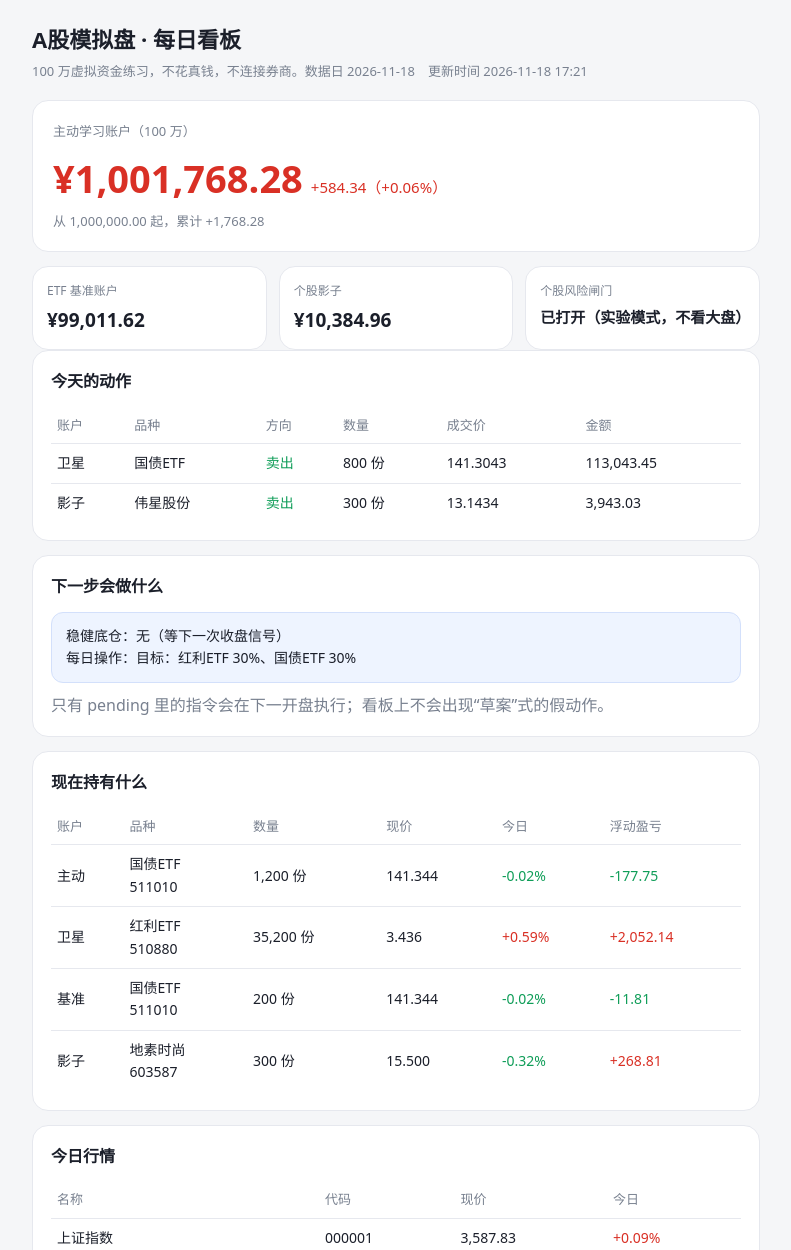
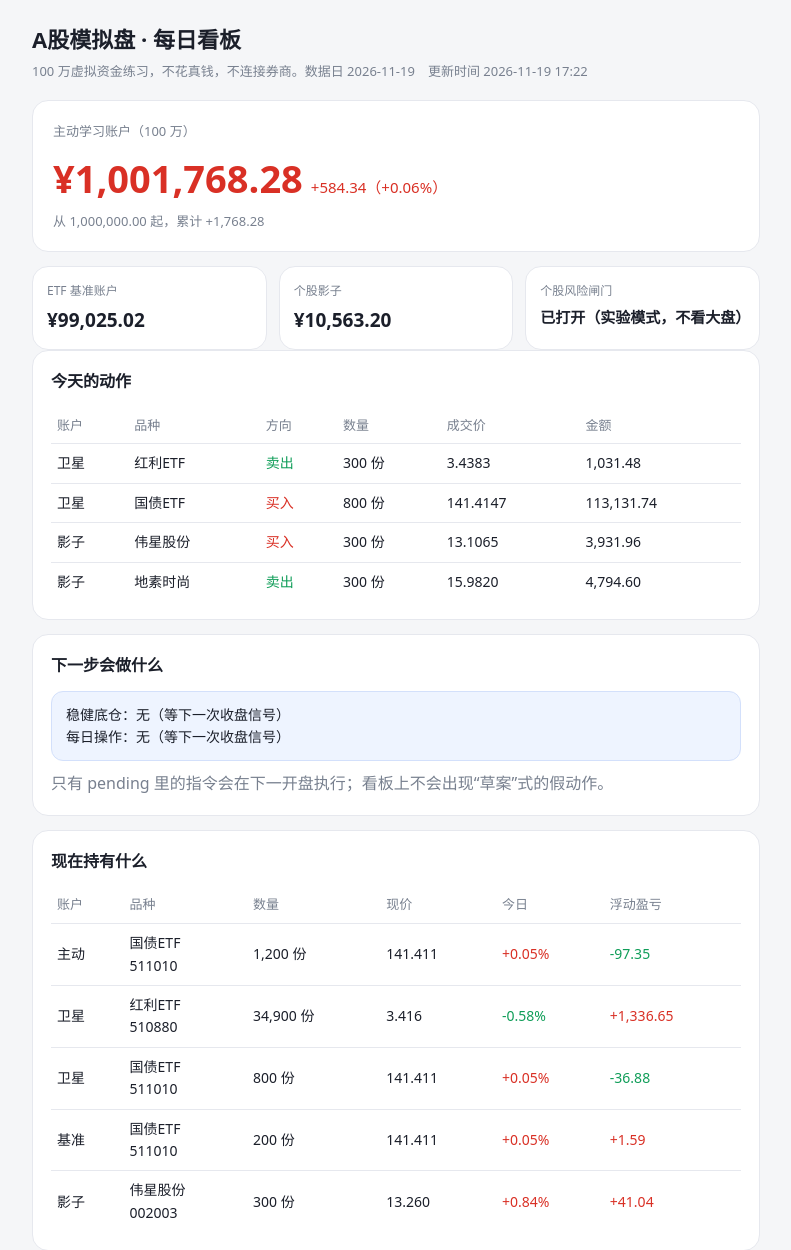
Before and after one commit to LE-CXR/ashare-paper, a plain HTML site: page index.html in a window 1280 px wide. Shown: the top 1250 px of the page, without its empty margins (244-1035 px from the left). Drawn offline with Linux system fonts and the light colour scheme.

Commit message:
chore: 更新看板 2026-11-19 17:22

```diff
--- a/index.html
+++ b/index.html
@@ -33,7 +33,7 @@ footer{color:var(--muted);font-size:12px;margin-top:20px;text-align:center}
 @media(max-width:520px){.grid{grid-template-columns:1fr}.hero .big{font-size:32px}}
 </style></head><body><div class="wrap">
 <h1>A股模拟盘 · 每日看板</h1>
-<div class="sub">100 万虚拟资金练习，不花真钱，不连接券商。数据日 2026-11-18　更新时间 2026-11-18 17:21</div>
+<div class="sub">100 万虚拟资金练习，不花真钱，不连接券商。数据日 2026-11-19　更新时间 2026-11-19 17:22</div>
 
 <div class="hero">
   <div class="label">主动学习账户（100 万）</div>
@@ -42,33 +42,33 @@ footer{color:var(--muted);font-size:12px;margin-top:20px;text-align:center}
 </div>
 
 <div class="grid">
-  <div class="tile"><div class="k">ETF 基准账户</div><div class="v">¥99,011.62</div></div>
-  <div class="tile"><div class="k">个股影子</div><div class="v">¥10,384.96</div></div>
+  <div class="tile"><div class="k">ETF 基准账户</div><div class="v">¥99,025.02</div></div>
+  <div class="tile"><div class="k">个股影子</div><div class="v">¥10,563.20</div></div>
   <div class="tile"><div class="k">个股风险闸门</div><div class="v" style="font-size:15px">已打开（实验模式，不看大盘）</div></div>
 </div>
 
 <div class="card">
   <h2>今天的动作</h2>
-  <table><thead><tr><th>账户</th><th>品种</th><th>方向</th><th>数量</th><th>成交价</th><th>金额</th></tr></thead><tbody><tr><td>卫星</td><td>国债ETF</td><td class="down">卖出</td><td>800 份</td><td>141.3043</td><td>113,043.45</td></tr><tr><td>影子</td><td>伟星股份</td><td class="down">卖出</td><td>300 份</td><td>13.1434</td><td>3,943.03</td></tr></tbody></table>
+  <table><thead><tr><th>账户</th><th>品种</th><th>方向</th><th>数量</th><th>成交价</th><th>金额</th></tr></thead><tbody><tr><td>卫星</td><td>红利ETF</td><td class="down">卖出</td><td>300 份</td><td>3.4383</td><td>1,031.48</td></tr><tr><td>卫星</td><td>国债ETF</td><td class="up">买入</td><td>800 份</td><td>141.4147</td><td>113,131.74</td></tr><tr><td>影子</td><td>伟星股份</td><td class="up">买入</td><td>300 份</td><td>13.1065</td><td>3,931.96</td></tr><tr><td>影子</td><td>地素时尚</td><td class="down">卖出</td><td>300 份</td><td>15.9820</td><td>4,794.60</td></tr></tbody></table>
 </div>
 
 <div class="card">
   <h2>下一步会做什么</h2>
   <div class="next">
     <div>稳健底仓：无（等下一次收盘信号）</div>
-    <div>每日操作：目标：红利ETF 30%、国债ETF 30%</div>
+    <div>每日操作：无（等下一次收盘信号）</div>
   </div>
   <p class="quiet" style="margin-top:10px">只有 pending 里的指令会在下一开盘执行；看板上不会出现“草案”式的假动作。</p>
 </div>
 
 <div class="card">
   <h2>现在持有什么</h2>
-  <table><thead><tr><th>账户</th><th>品种</th><th>数量</th><th>现价</th><th>今日</th><th>浮动盈亏</th></tr></thead><tbody><tr><td>主动</td><td>国债ETF<br><span class="muted">511010</span></td><td>1,200 份</td><td>141.344</td><td><span class="down">-0.02%</span></td><td><span class="down">-177.75</span></td></tr><tr><td>卫星</td><td>红利ETF<br><span class="muted">510880</span></td><td>35,200 份</td><td>3.436</td><td><span class="up">+0.59%</span></td><td><span class="up">+2,052.14</span></td></tr><tr><td>基准</td><td>国债ETF<br><span class="muted">511010</span></td><td>200 份</td><td>141.344</td><td><span class="down">-0.02%</span></td><td><span class="down">-11.81</span></td></tr><tr><td>影子</td><td>地素时尚<br><span class="muted">603587</span></td><td>300 份</td><td>15.500</td><td><span class="down">-0.32%</span></td><td><span class="up">+268.81</span></td></tr></tbody></table>
+  <table><thead><tr><th>账户</th><th>品种</th><th>数量</th><th>现价</th><th>今日</th><th>浮动盈亏</th></tr></thead><tbody><tr><td>主动</td><td>国债ETF<br><span class="muted">511010</span></td><td>1,200 份</td><td>141.411</td><td><span class="up">+0.05%</span></td><td><span class="down">-97.35</span></td></tr><tr><td>卫星</td><td>红利ETF<br><span class="muted">510880</span></td><td>34,900 份</td><td>3.416</td><td><span class="down">-0.58%</span></td><td><span class="up">+1,336.65</span></td></tr><tr><td>卫星</td><td>国债ETF<br><span class="muted">511010</span></td><td>800 份</td><td>141.411</td><td><span class="up">+0.05%</span></td><td><span class="down">-36.88</span></td></tr><tr><td>基准</td><td>国债ETF<br><span class="muted">511010</span></td><td>200 份</td><td>141.411</td><td><span class="up">+0.05%</span></td><td><span class="up">+1.59</span></td></tr><tr><td>影子</td><td>伟星股份<br><span class="muted">002003</span></td><td>300 份</td><td>13.260</td><td><span class="up">+0.84%</span></td><td><span class="up">+41.04</span></td></tr></tbody></table>
 </div>
 
 <div class="card">
   <h2>今日行情</h2>
-  <table><thead><tr><th>名称</th><th>代码</th><th>现价</th><th>今日</th></tr></thead><tbody><tr><td>上证指数</td><td>000001</td><td>3,587.83</td><td><span class="up">+0.09%</span></td></tr><tr><td>创业板指</td><td>399006</td><td>2,311.62</td><td><span class="up">+0.85%</span></td></tr><tr><td>沪深300</td><td>000300</td><td>3,983.77</td><td><span class="up">+0.18%</span></td></tr><tr><td>国债ETF国泰</td><td>511010</td><td>141.344</td><td><span class="down">-0.02%</span></td></tr><tr><td>红利ETF华泰柏瑞</td><td>510880</td><td>3.436</td><td><span class="up">+0.59%</span></td></tr><tr><td>黄金ETF华安</td><td>518880</td><td>7.707</td><td><span class="down">-2.41%</span></td></tr><tr><td>半导体ETF国联安</td><td>512480</td><td>0.771</td><td><span class="up">+1.58%</span></td></tr></tbody></table>
+  <table><thead><tr><th>名称</th><th>代码</th><th>现价</th><th>今日</th></tr></thead><tbody><tr><td>上证指数</td><td>000001</td><td>3,577.62</td><td><span class="down">-0.28%</span></td></tr><tr><td>创业板指</td><td>399006</td><td>2,293.34</td><td><span class="down">-0.79%</span></td></tr><tr><td>沪深300</td><td>000300</td><td>3,984.84</td><td><span class="up">+0.03%</span></td></tr><tr><td>国债ETF国泰</td><td>511010</td><td>141.411</td><td><span class="up">+0.05%</span></td></tr><tr><td>红利ETF华泰柏瑞</td><td>510880</td><td>3.416</td><td><span class="down">-0.58%</span></td></tr><tr><td>黄金ETF华安</td><td>518880</td><td>7.612</td><td><span class="down">-1.23%</span></td></tr><tr><td>半导体ETF国联安</td><td>512480</td><td>0.779</td><td><span class="up">+1.04%</span></td></tr></tbody></table>
 </div>
 
 <div class="card">
@@ -78,7 +78,7 @@ footer{color:var(--muted);font-size:12px;margin-top:20px;text-align:center}
 
 <div class="card">
   <h2>最近成交</h2>
-  <table><thead><tr><th>日期</th><th>账户</th><th>品种</th><th>方向</th><th>数量</th><th>价</th></tr></thead><tbody><tr><td>2026-11-18</td><td>卫星</td><td>国债ETF</td><td class="down">卖出</td><td>800</td><td>141.3043</td></tr><tr><td>2026-11-18</td><td>影子</td><td>伟星股份</td><td class="down">卖出</td><td>300</td><td>13.1434</td></tr><tr><td>2026-11-17</td><td>卫星</td><td>红利ETF</td><td class="down">卖出</td><td>300</td><td>3.4133</td></tr><tr><td>2026-11-16</td><td>主动</td><td>国债ETF</td><td class="down">卖出</td><td>700</td><td>141.2983</td></tr><tr><td>2026-11-16</td><td>基准</td><td>国债ETF</td><td class="down">卖出</td><td>100</td><td>141.2983</td></tr><tr><td>2026-11-16</td><td>卫星</td><td>红利ETF</td><td class="up">买入</td><td>35,500</td><td>3.3767</td></tr><tr><td>2026-11-13</td><td>影子</td><td>地素时尚</td><td class="up">买入</td><td>300</td><td>14.5873</td></tr><tr><td>2026-11-11</td><td>影子</td><td>伟星股份</td><td class="up">买入</td><td>300</td><td>12.7164</td></tr><tr><td>2026-11-09</td><td>卫星</td><td>红利ETF</td><td class="down">卖出</td><td>35,800</td><td>3.3543</td></tr><tr><td>2026-11-09</td><td>基准</td><td>红利ETF</td><td class="down">卖出</td><td>13,100</td><td>3.3543</td></tr><tr><td>2026-11-06</td><td>主动</td><td>国债ETF</td><td class="up">买入</td><td>1,900</td><td>141.4497</td></tr><tr><td>2026-11-06</td><td>卫星</td><td>红利ETF</td><td class="up">买入</td><td>35,800</td><td>3.3457</td></tr></tbody></table>
+  <table><thead><tr><th>日期</th><th>账户</th><th>品种</th><th>方向</th><th>数量</th><th>价</th></tr></thead><tbody><tr><td>2026-11-19</td><td>卫星</td><td>红利ETF</td><td class="down">卖出</td><td>300</td><td>3.4383</td></tr><tr><td>2026-11-19</td><td>影子</td><td>地素时尚</td><td class="down">卖出</td><td>300</td><td>15.9820</td></tr><tr><td>2026-11-19</td><td>卫星</td><td>国债ETF</td><td class="up">买入</td><td>800</td><td>141.4147</td></tr><tr><td>2026-11-19</td><td>影子</td><td>伟星股份</td><td class="up">买入</td><td>300</td><td>13.1065</td></tr><tr><td>2026-11-18</td><td>卫星</td><td>国债ETF</td><td class="down">卖出</td><td>800</td><td>141.3043</td></tr><tr><td>2026-11-18</td><td>影子</td><td>伟星股份</td><td class="down">卖出</td><td>300</td><td>13.1434</td></tr><tr><td>2026-11-17</td><td>卫星</td><td>红利ETF</td><td class="down">卖出</td><td>300</td><td>3.4133</td></tr><tr><td>2026-11-16</td><td>主动</td><td>国债ETF</td><td class="down">卖出</td><td>700</td><td>141.2983</td></tr><tr><td>2026-11-16</td><td>基准</td><td>国债ETF</td><td class="down">卖出</td><td>100</td><td>141.2983</td></tr><tr><td>2026-11-16</td><td>卫星</td><td>红利ETF</td><td class="up">买入</td><td>35,500</td><td>3.3767</td></tr><tr><td>2026-11-13</td><td>影子</td><td>地素时尚</td><td class="up">买入</td><td>300</td><td>14.5873</td></tr><tr><td>2026-11-11</td><td>影子</td><td>伟星股份</td><td class="up">买入</td><td>300</td><td>12.7164</td></tr></tbody></table>
 </div>
 
 <footer>模拟账户，不保证盈利，不构成投资建议。<br>本页由 Hermes 每个交易日收盘后自动更新。</footer>
```
